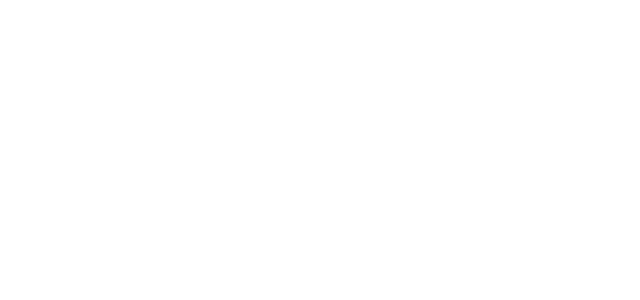
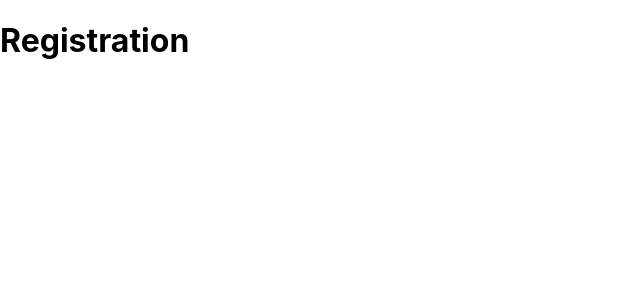
Before and after one commit to kiril-vandzsurak/european-online-border, a React (Create React App) app: page /register in a window 1280 px wide. Before the commit this address had no page. Shown: the top 300 px of the page, without its empty margins (0-640 px from the left). Built offline with nearby package versions, Linux system fonts and the light colour scheme; a web font is replaced by a local one.

Commit message:
creating register page

```diff
--- a/src/App.js
+++ b/src/App.js
@@ -1,12 +1,14 @@
 import { BrowserRouter, Routes, Route } from "react-router-dom";
 import "./components/WelcomePage/WelcomePage.css";
 import WelcomePage from "./components/WelcomePage/WelcomePage";
+import RegisterPage from "./components/RegisterPage/RegisterPage";
 
 function App() {
   return (
     <BrowserRouter>
       <Routes>
         <Route element={<WelcomePage />} path="/" />
+        <Route element={<RegisterPage />} path="/register" />
       </Routes>
     </BrowserRouter>
   );
--- /dev/null
+++ b/src/components/RegisterPage/RegisterPage.jsx
@@ -0,0 +1,9 @@
+const RegisterPage = () => {
+  return (
+    <div>
+      <h1>Registration</h1>
+    </div>
+  );
+};
+
+export default RegisterPage;
--- a/src/components/WelcomePage/WelcomePage.jsx
+++ b/src/components/WelcomePage/WelcomePage.jsx
@@ -1,6 +1,7 @@
 import Container from "react-bootstrap/Container";
 import Row from "react-bootstrap/Row";
 import Col from "react-bootstrap/Col";
+import { Link } from "react-router-dom";
 
 const WelcomePage = () => {
   return (
@@ -76,9 +77,13 @@
                     seconds!
                   </p>
                 </div>
-                <button className="pcVersion">Register</button>
+                <Link to="/register" relative="path">
+                  <button className="pcVersion">Register</button>
+                </Link>
                 <div className="mobileButtons">
-                  <button className="mobileVersion">Register</button>
+                  <Link to="/register" relative="path">
+                    <button className="mobileVersion">Register</button>
+                  </Link>
                   <button className="mobileVersion">Login</button>
                 </div>
               </div>
```
